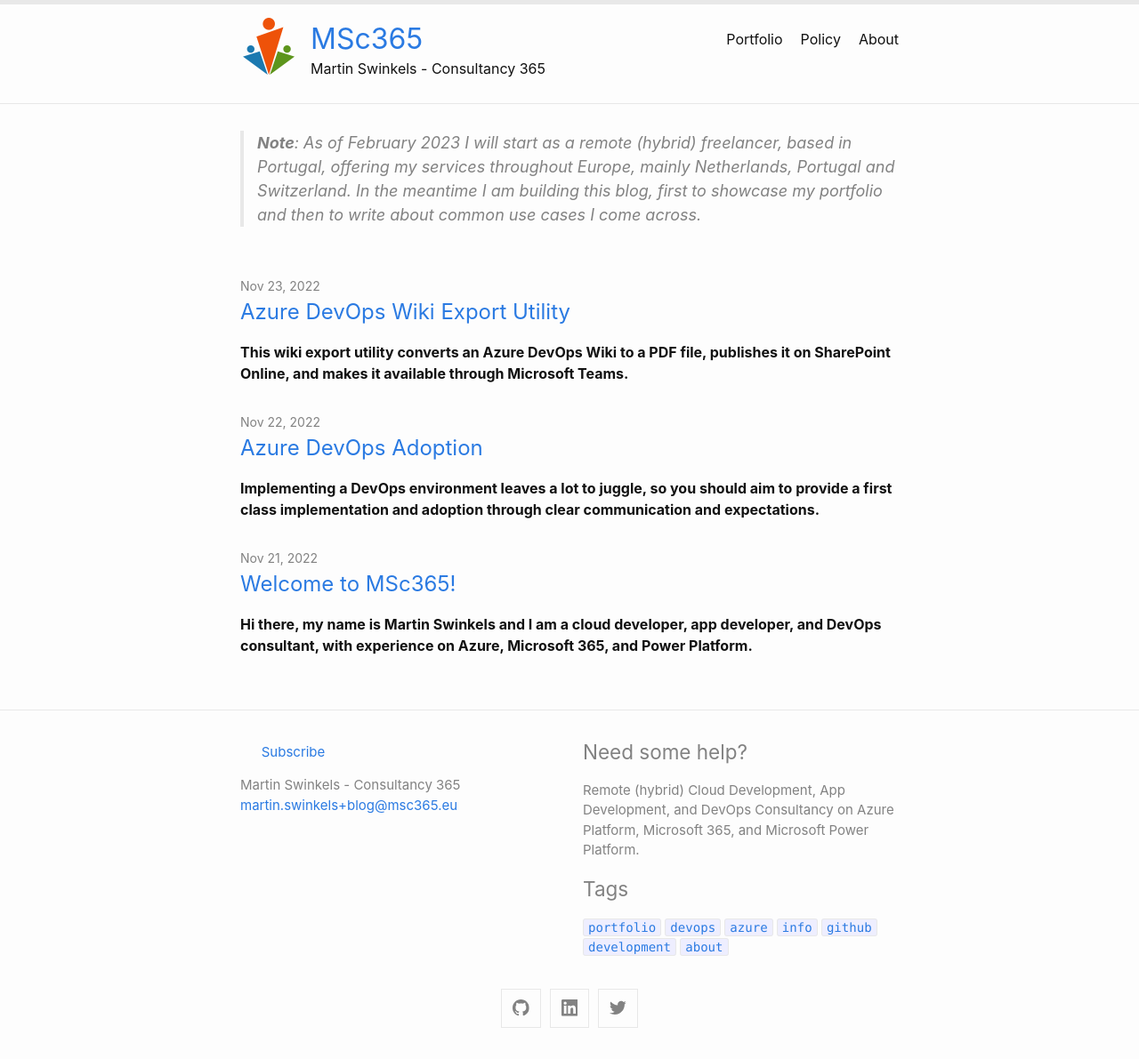
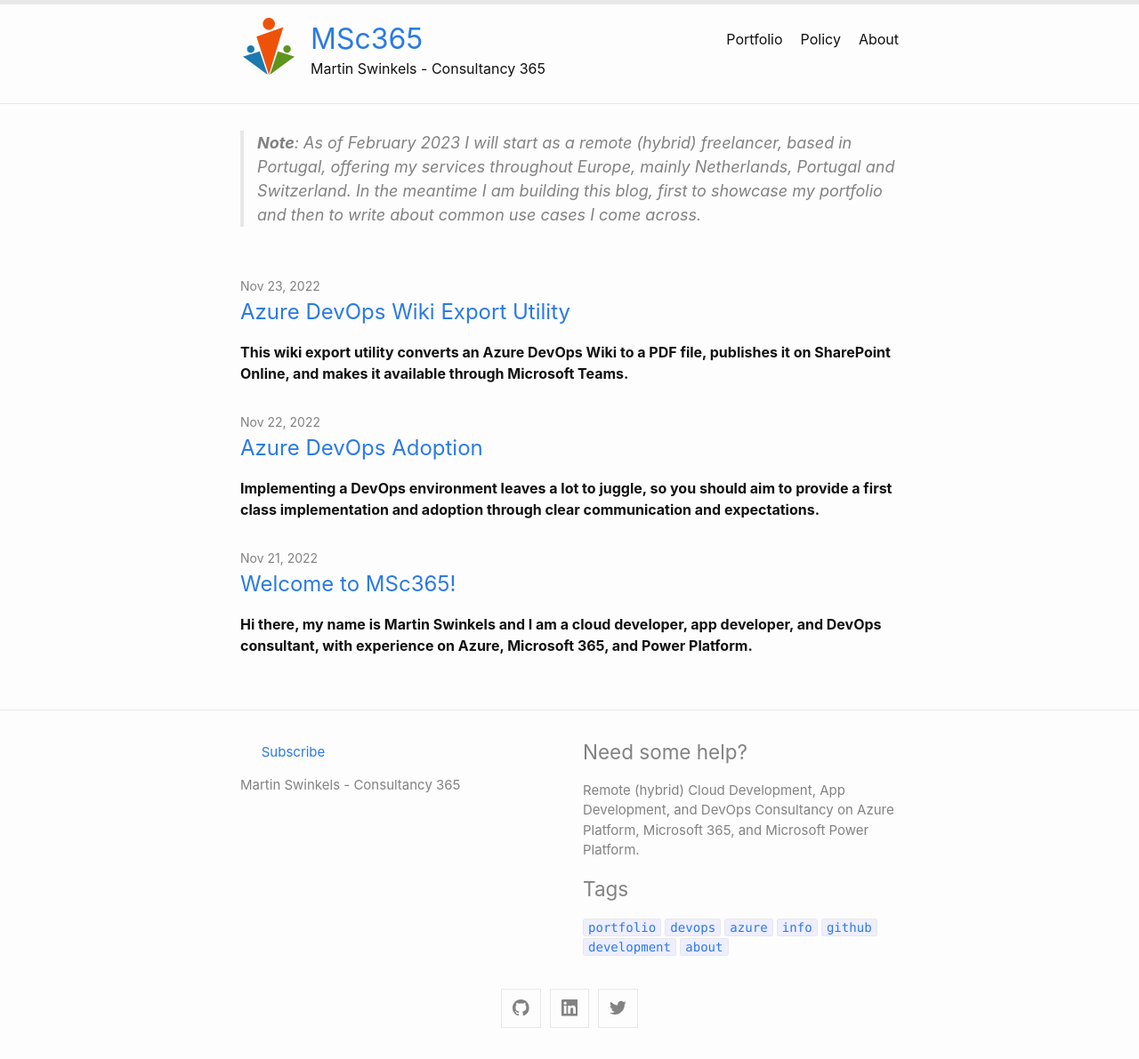
Before and after one commit to msc365/msc365.github.io, a Jekyll site: the page built from index.md, in a window 1280 px wide. Shown: the whole page at 89% size. Built offline with Jekyll 4.4.1, drawn with Linux system fonts in a browser that asks for light colours.

Commit message:
Update _config.yml

```diff
--- a/_config.yml
+++ b/_config.yml
@@ -1,7 +1,7 @@
 title: MSc365
 author:
   name: Martin Swinkels - Consultancy 365
-  email: martin.swinkels+blog@msc365.eu
+  email: # martin.swinkels+blog@msc365.eu
 description: > # this means to ignore newlines until "show_excerpts:"
   Remote (hybrid) Cloud Development, App Development, and DevOps Consultancy on Azure Platform, Microsoft 365, and Microsoft Power Platform.
 
```
